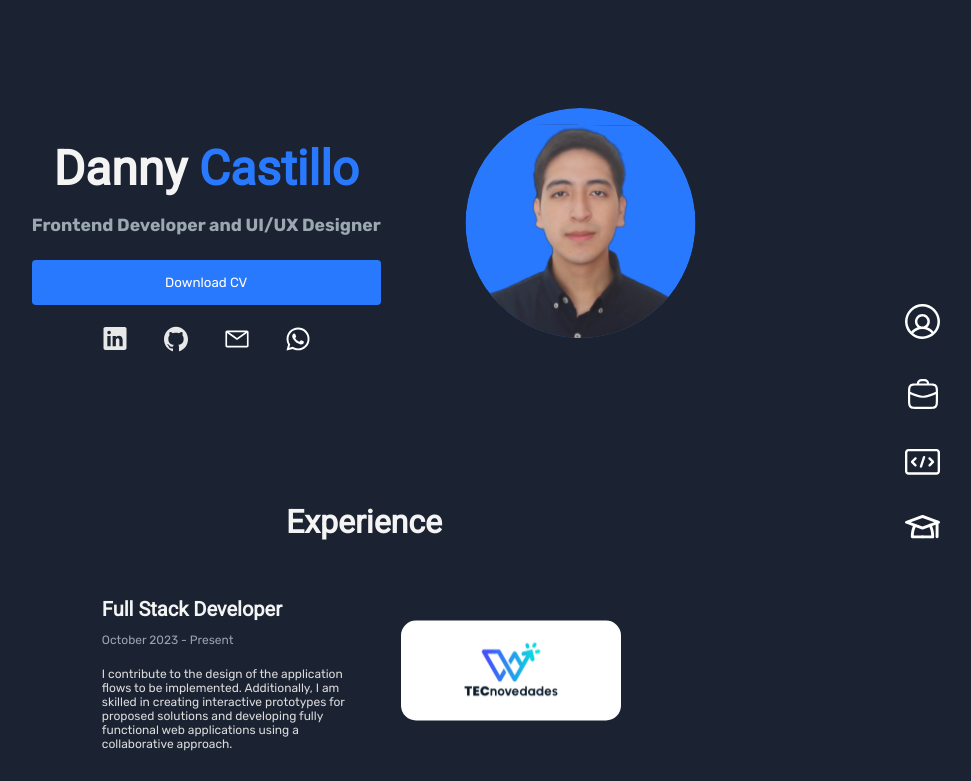
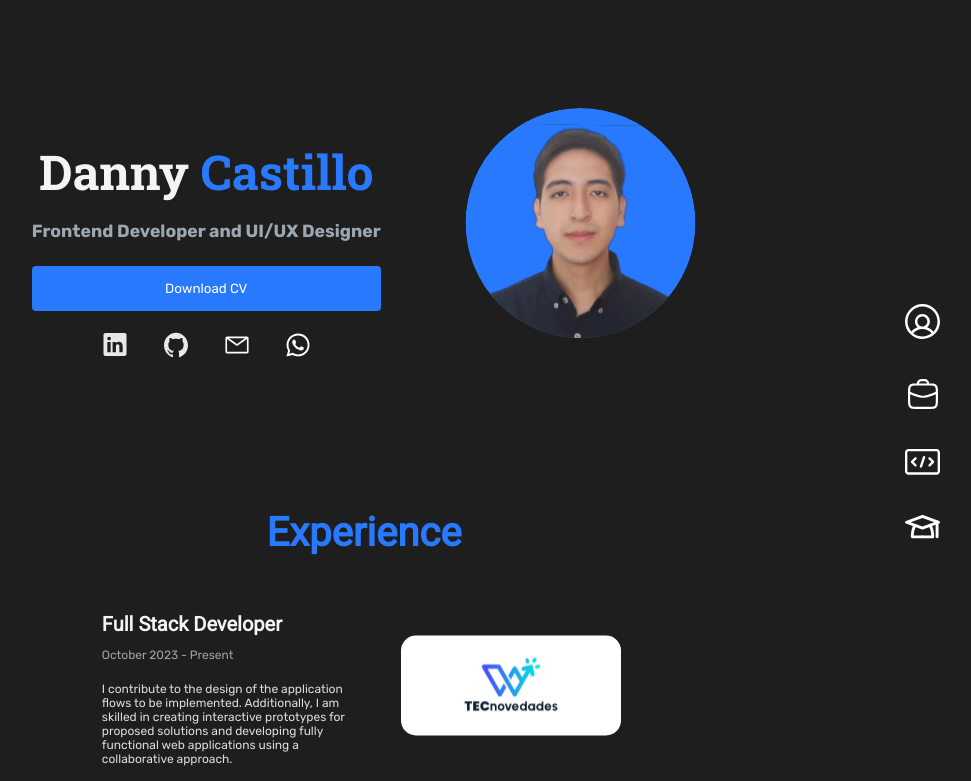
Before and after one commit to dannycastilloo/portfolio, a React (Vite) app: page / in a window 1280 px wide. Shown: the top 781 px of the page, without its empty margins (276-1247 px from the left). Built offline with nearby package versions, Linux system fonts and the light colour scheme.

Commit message:
colors & font

```diff
--- a/src/App.scss
+++ b/src/App.scss
@@ -1,10 +1,12 @@
 /* Fonts */
 $roboto: 'Roboto', sans-serif;
 $rubik: 'Rubik', sans-serif;
+$roboto-slab: 'Roboto Slab', serif;
 
 /* Colors */
-$background: #1B2332;
+$background: #1E1E1E;
 $lightgray: #98A4AE;
+$blue: #2979FF;
 
 /* General Styles */
 body {
@@ -60,8 +62,10 @@ header {
 .subtitle {
     text-align: center;
     font-family: $roboto;
-    font-size: 32px;
+    font-size: 40px;
     margin-bottom: 40px;
+    color: $blue;
+    font-weight: bold;
 }
 
 .experience-container {
--- a/src/components/Profile/index.scss
+++ b/src/components/Profile/index.scss
@@ -10,7 +10,7 @@
 }
 
 .name {
-    font-family: $roboto;
+    font-family: $roboto-slab;
     font-size: 60px;
     margin-bottom: 18px;
 }
```
